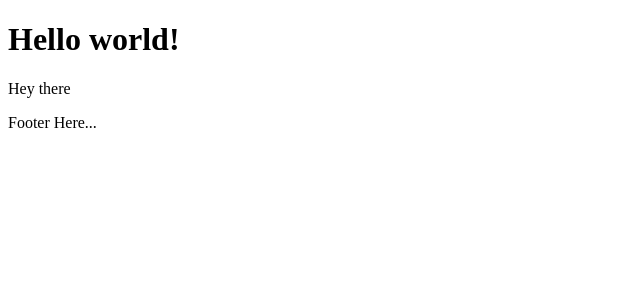
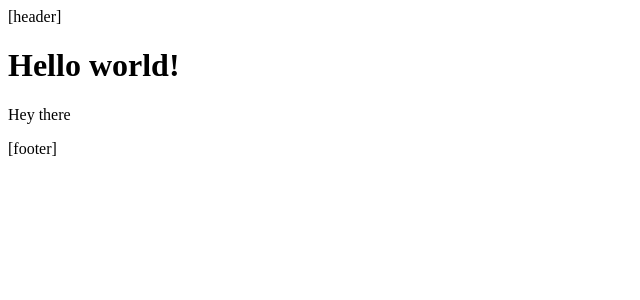
Before and after one commit to rupindersingh91/next-reviews, a Next.js app: page / in a window 1280 px wide. Shown: the top 300 px of the page, without its empty margins (0-640 px from the left). Built offline with nearby package versions, Linux system fonts and the light colour scheme.

Commit message:
Use Client side JS

```diff
--- a/app/layout.jsx
+++ b/app/layout.jsx
@@ -4,12 +4,13 @@ export default function RootLayout({ children }) {
             <body>
                 <header>
                     <title>Next Reviews</title>
+                    <header>[header]</header>
                 </header>
                 <main>
                     {children}
                 </main>
                 <footer>
-                    Footer Here...
+                    [footer]
                 </footer>
             </body>
         </html>
--- a/app/page.jsx
+++ b/app/page.jsx
@@ -1,4 +1,11 @@
+'use client';
+import { useEffect } from "react";
+
 export default function HomePage() {
+    useEffect(() => {
+        window.alert('Hello there');
+    })
+    console.log('[Homepage] rendering');
     return (
         <>
             <h1 className="text-3xl font-bold underline">Hello world!</h1>
```
